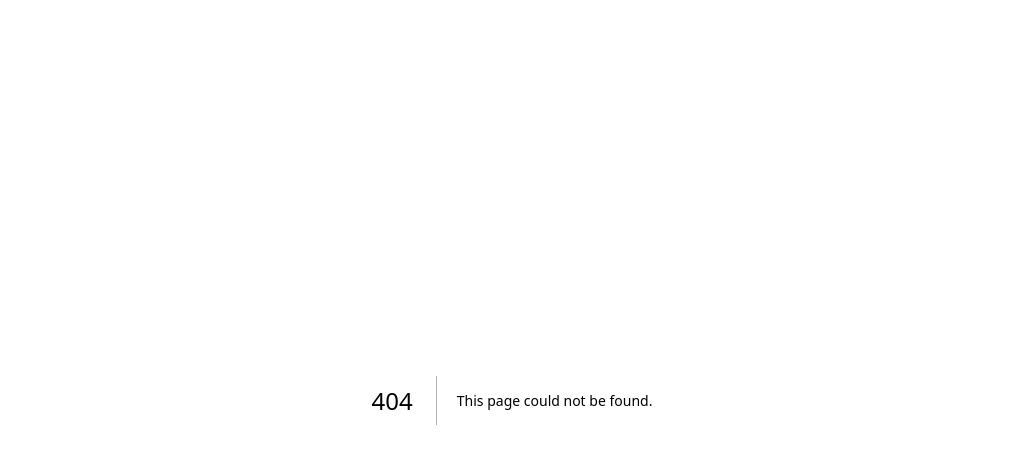
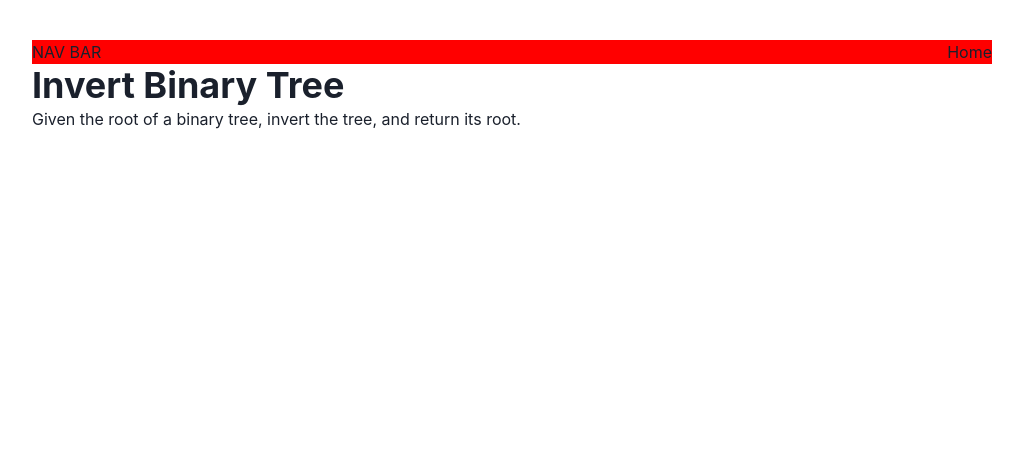
Before and after one commit to William-Schutte/leet-code-workbook, a Next.js app: page /problems/invertBinaryTree in a window 1280 px wide. Before the commit this address had no page. Shown: the top 464 px of the page, without its empty margins (128-1151 px from the left). Built offline with nearby package versions, Linux system fonts and the light colour scheme.

Commit message:
problem: Invert Binary Tree

```diff
--- /dev/null
+++ b/pages/problems/invertBinaryTree/index.tsx
@@ -0,0 +1,13 @@
+import { Heading, Text } from "@chakra-ui/react";
+import Layout from "../../layout";
+
+export default function InvertBinaryTree() {
+  return (
+    <Layout>
+      <Heading>Invert Binary Tree</Heading>
+      <Text>
+        Given the root of a binary tree, invert the tree, and return its root.
+      </Text>
+    </Layout>
+  );
+}
--- a/pages/problems/validPalindrome/work.js
+++ b/pages/problems/validPalindrome/work.js
@@ -4,7 +4,6 @@
  */
 var isPalindrome = function (s) {
   const palindrome = s.replace(/[^a-zA-Z0-9]/g, "").toLowerCase();
-  console.log(palindrome);
   const maxIndex = palindrome.length - 1;
 
   let left = palindrome[0];
@@ -12,7 +11,6 @@ var isPalindrome = function (s) {
 
   let counter = 1;
   while (left === right) {
-    console.log(left, right);
     left = palindrome[counter];
     right = palindrome[maxIndex - counter];
     counter++;
```
Also changed, not shown: pages/problems/invertBinaryTree/work.js (added, +24 -0 lines).
